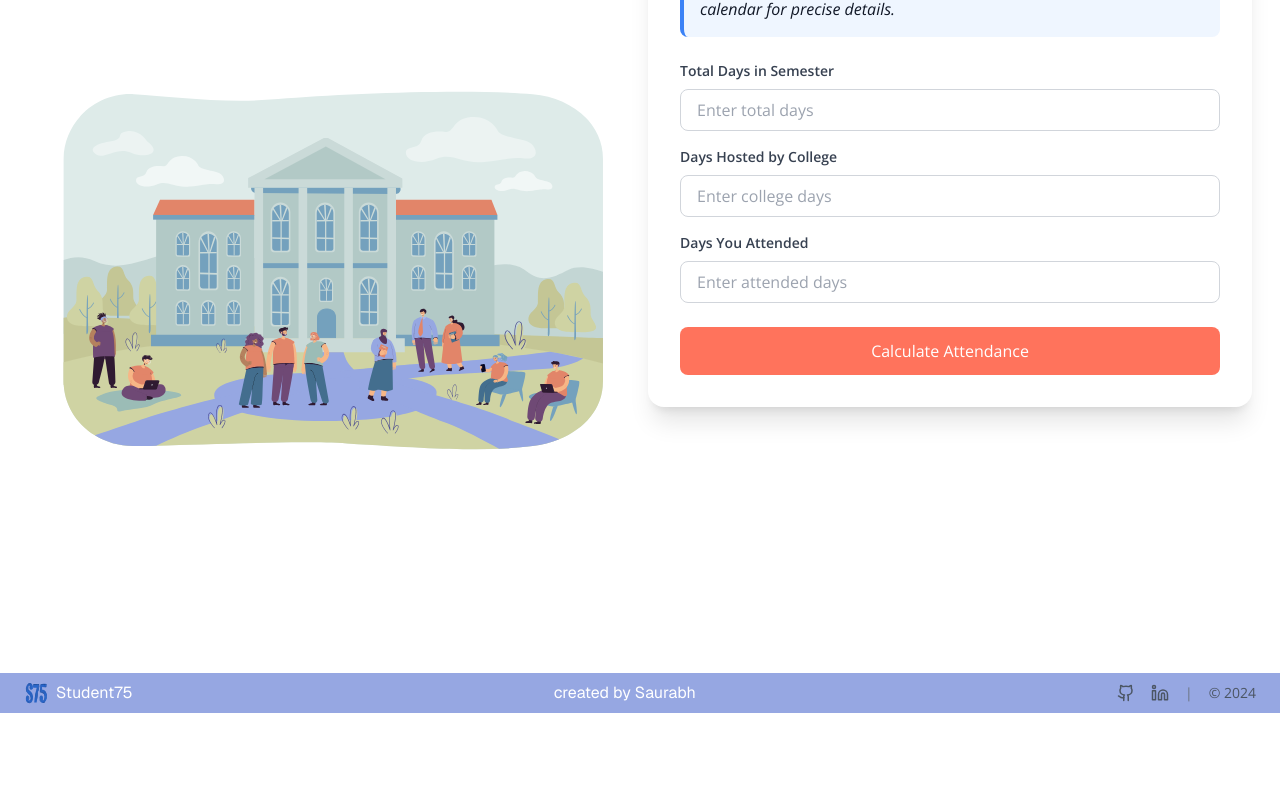
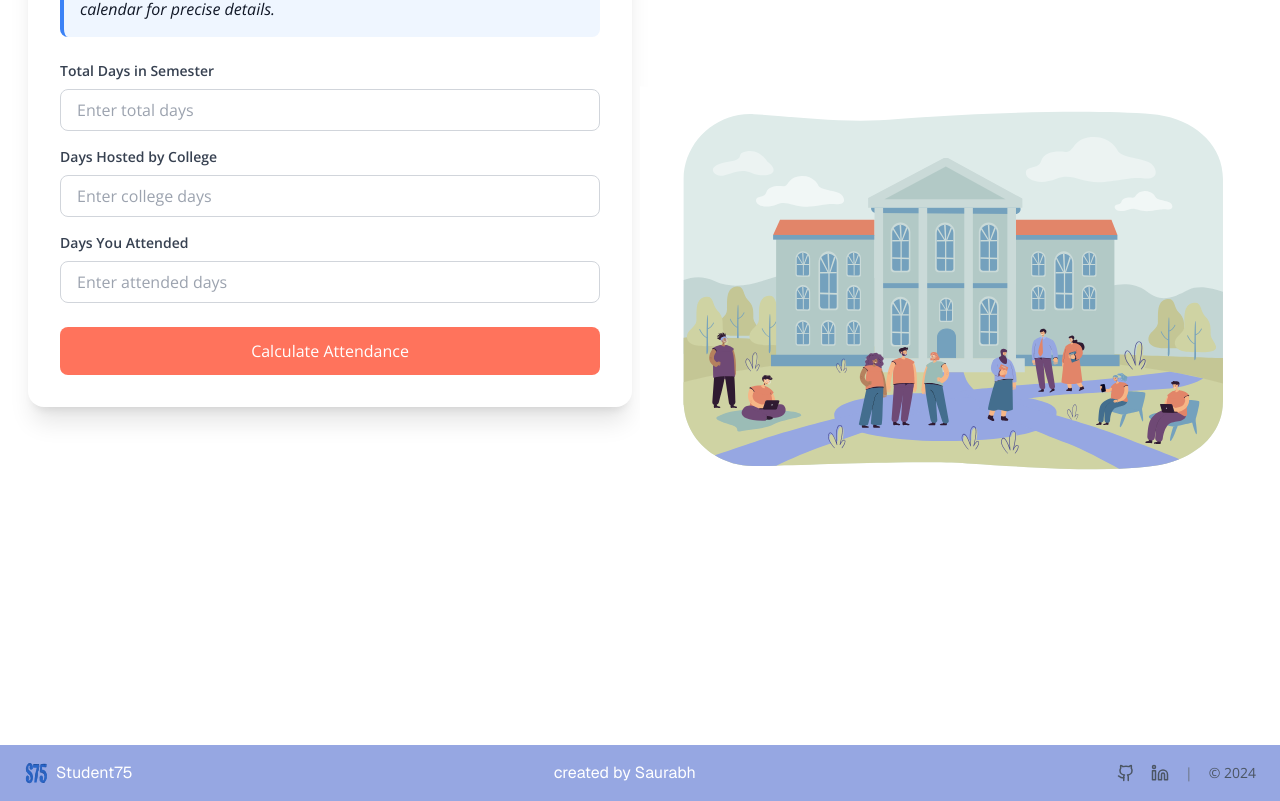
Before and after one commit to iamsaura8h/Student75Pro, a React (Vite) app: page / in a window 1280 px wide. Shown: the part 1408-2209 px from the top of the page. Before the commit the page ends 2121 px from the top, so only its background shows below. Built offline with nearby package versions, Linux system fonts and the light colour scheme.

Commit message:
fixed footer bug

```diff
--- a/src/components/Footer.tsx
+++ b/src/components/Footer.tsx
@@ -9,9 +9,9 @@ const Footer: React.FC = () => {
     <motion.footer
       initial={{ opacity: 0 }}
       animate={{ opacity: 1 }}
-      className="bg-[#96A7E2] text-white py-2"
+      className="bg-[#96A7E2] text-white py-4 mt-8"
     >
-      <div className="max-w-screen mx-auto px-6 ">
+      <div className="max-w-screen mx-auto px-6">
         <div className="flex flex-col sm:flex-row items-center justify-between gap-1">
           {/* Brand */}
           <div className="flex items-center gap-2">
@@ -26,8 +26,8 @@ const Footer: React.FC = () => {
           </div>
 
           {/* Owner */}
-          <div className='font-normal font-giest '>
-            <h2>created by Saurabh </h2>
+          <div className='font-normal font-giest'>
+            <h2>created by Saurabh</h2>
           </div>
 
           {/* Social Links and Copyright */}
--- a/src/components/Hero.tsx
+++ b/src/components/Hero.tsx
@@ -9,7 +9,7 @@ function Hero() {
     <div className="flex items-center justify-between h-2/3 px-6 mt-4 lg:px-16 flex-col md:flex-row">
       {/* Left Text Section */}
       <div className="flex flex-col lg:w-2/3 space-y-4  ">
-        <h2 className="text-4xl lg:text-5xl text-black font-bold ">
+        <h2 className="text-5xl lg:text-5xl text-black font-bold ">
         College for Memories, Skills for Placements
         </h2>
         <p className="text-gray-500 text-sm font-medium">
--- a/src/pages/Calculation.tsx
+++ b/src/pages/Calculation.tsx
@@ -3,7 +3,7 @@ import ShortAC from "../components/ShortAC";
 function Calculation() {
   return (
     <>
-      <div className="w-screen h-screen flex flex-col md:flex-row lg:flex-row-reverse  justify-normal p-5" id="calculator_view">
+      <div className="min-w-screen min-h-screen flex flex-col sm:flex-row justify-normal p-5" id="calculator_view">
         <div>
           <ShortAC />
         </div>
```
